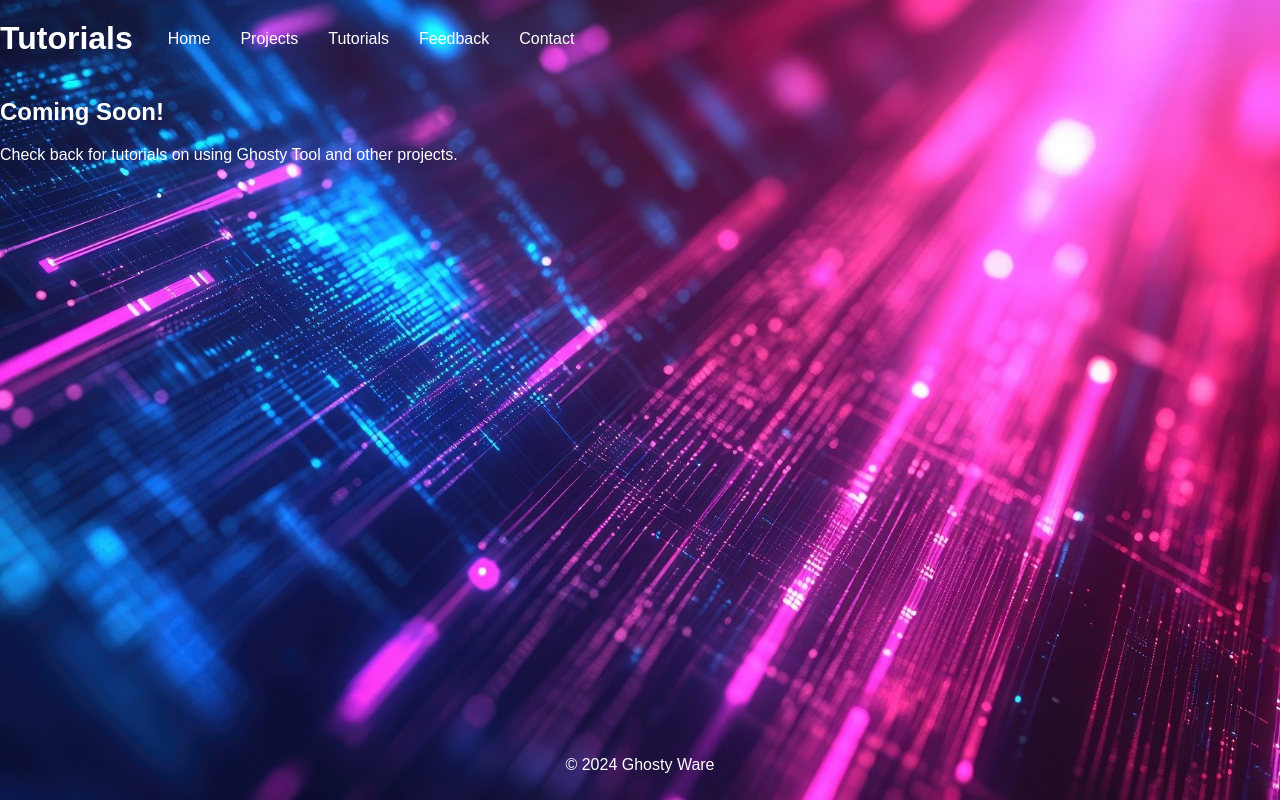
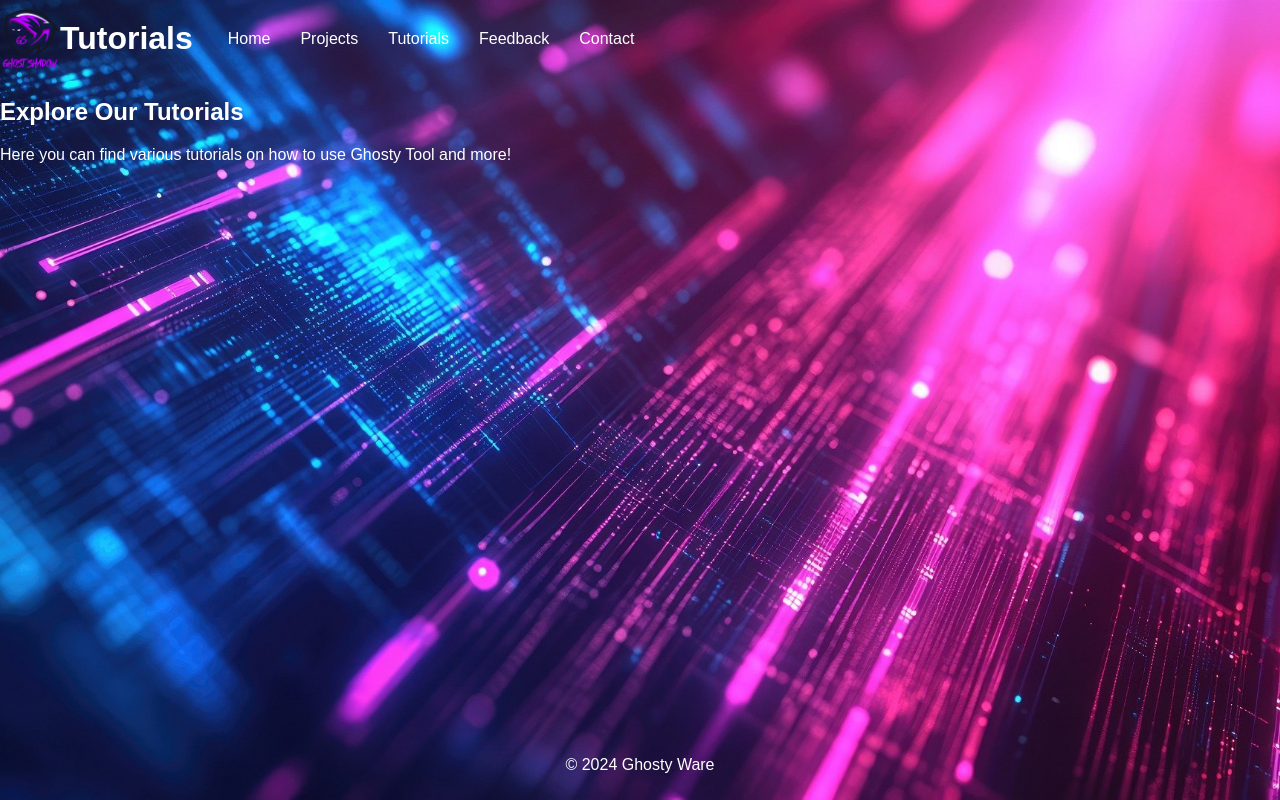
Before and after one commit to Ghostshadowplays/Ghosty-Ware-Site, a plain HTML site: page templates/tutorials.html in a window 1280 px wide. Drawn offline with Linux system fonts and the light colour scheme.

Commit message:
Update tutorials.html

```diff
--- a/templates/tutorials.html
+++ b/templates/tutorials.html
@@ -5,9 +5,11 @@
     <meta name="viewport" content="width=device-width, initial-scale=1.0">
     <title>Tutorials - Ghosty Ware</title>
     <link rel="stylesheet" href="/static/styles.css">
+    <link rel="stylesheet" href="https://fonts.googleapis.com/css2?family=Roboto:wght@400;700&display=swap">
 </head>
-<body>
+<body class="tutorials-page">
     <header>
+        <img src="/static/logo.png" alt="Ghosty Ware Logo" style="height: 60px;">
         <h1>Tutorials</h1>
         <nav>
             <ul>
@@ -20,8 +22,9 @@
         </nav>
     </header>
     <main>
-        <h2>Coming Soon!</h2>
-        <p>Check back for tutorials on using Ghosty Tool and other projects.</p>
+        <h2>Explore Our Tutorials</h2>
+        <p>Here you can find various tutorials on how to use Ghosty Tool and more!</p>
+        <!-- Tutorials content goes here -->
     </main>
     <footer>
         <p>&copy; 2024 Ghosty Ware</p>
```
